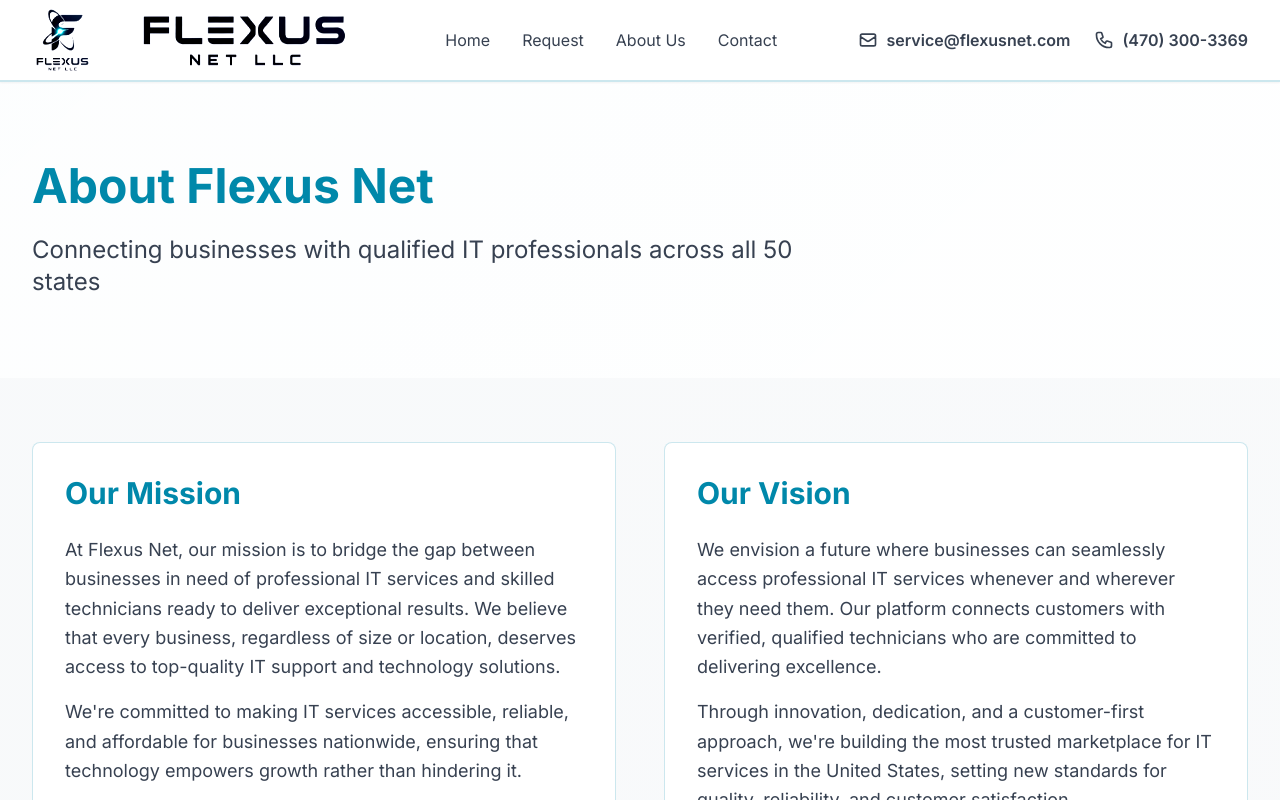
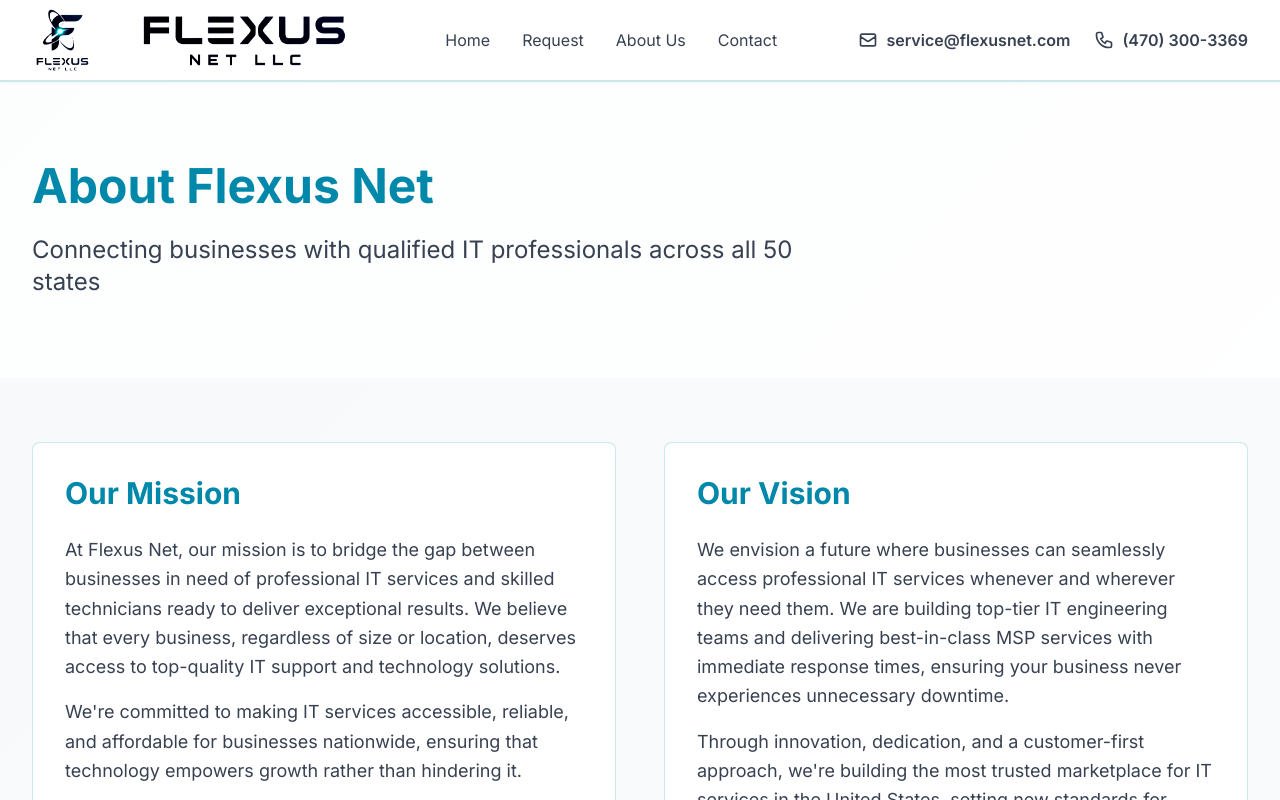
Before and after one commit to alekmarinov/flexusnet, a Next.js app: page /about in a window 1280 px wide. Shown: the top 800 px of the page. Built offline with nearby package versions, Linux system fonts and the light colour scheme.

Commit message:
Update page.tsx

```diff
--- a/app/about/page.tsx
+++ b/app/about/page.tsx
@@ -38,8 +38,9 @@
               <h2 className="text-3xl font-bold text-neon-cyan mb-6">Our Vision</h2>
               <p className="text-lg text-gray-700 leading-relaxed mb-4">
                 We envision a future where businesses can seamlessly access professional IT services
-                whenever and wherever they need them. Our platform connects customers with verified,
-                qualified technicians who are committed to delivering excellence.
+                whenever and wherever they need them. We are building top-tier IT engineering teams
+                and delivering best-in-class MSP services with immediate response times, ensuring
+                your business never experiences unnecessary downtime.
               </p>
               <p className="text-lg text-gray-700 leading-relaxed">
                 Through innovation, dedication, and a customer-first approach, we&apos;re building the
```
